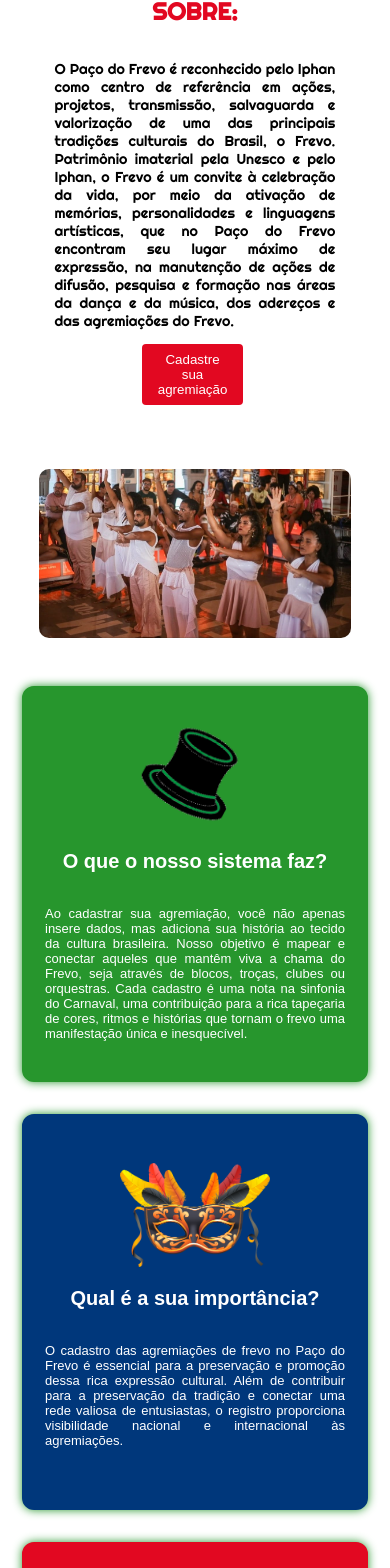
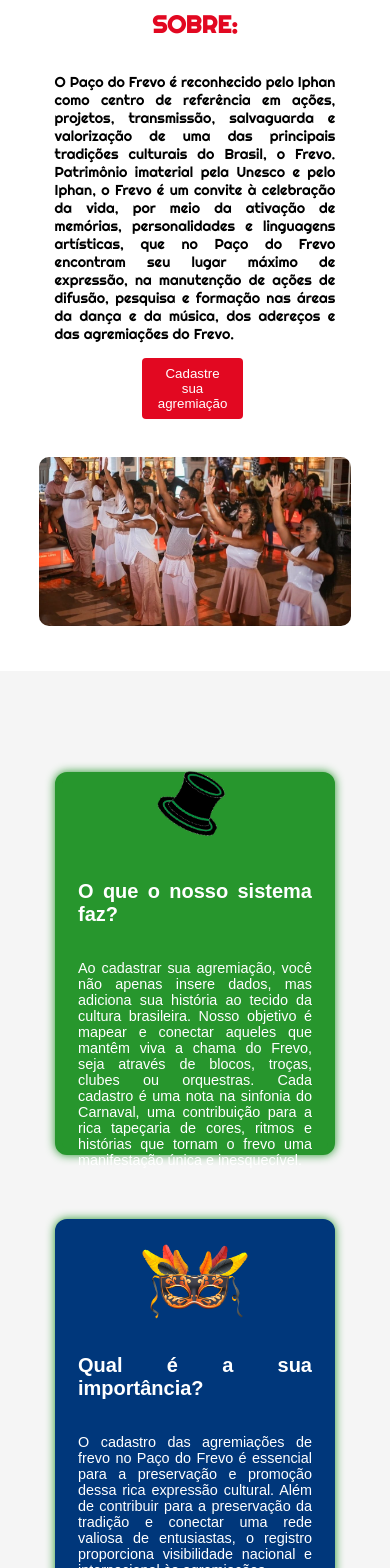
Before and after one commit to Esmyrna/frontend-paco-do-frevo, a React (Vite) app: page / in a window 390 px wide. Shown: the part 428-1996 px from the top of the page. Built offline with nearby package versions, Linux system fonts and the light colour scheme; a web font is replaced by a local one.

Commit message:
feat: criados mais pontos de responsividade

```diff
--- a/src/pages/Home/index.tsx
+++ b/src/pages/Home/index.tsx
@@ -13,6 +13,7 @@
 import {
   About,
   Card,
+  CardsContainer,
   CardText,
   ContainerInfosCard,
   Img,
@@ -46,11 +47,11 @@
           <source src={Video} type="video/mp4" />
         </VideoContainer>
 
-        <VideoSlogan backgroundColor="#000" width={"100vw"} height={"270px"}>
+        <VideoSlogan backgroundColor="#000" width={"50%"}>
           <VideoSlogan
             backgroundColor="#3c02028c"
-            width={"400px"}
-            height={"230px"}
+            width={"50%"}
+            isSecondary={true}
           >
             <Title Size="24px" textAlign="center" color="#fff">
               Venha fazer parte dessa história
@@ -94,12 +95,12 @@
           </SignUp>
         </About>
 
-        <About width="50%">
+        <About width="45%">
           <CarouselImage images={images} />
         </About>
       </TextAndCarouselContainer>
 
-      <TextAndCarouselContainer>
+      <CardsContainer>
         <Card
           boxShadow={`0px 15px 30px 45px ${BaseColors.vividGreen}`}
           backgroundColor={BaseColors.vividGreen}
@@ -111,7 +112,7 @@
               O que o nosso sistema faz?
             </CardText>
 
-            <CardText fontWeight={"400"} fontSize={"13px"}>
+            <CardText fontWeight={"400"} fontSize={"1rem"}>
               Ao cadastrar sua agremiação, você não apenas insere dados, mas
               adiciona sua história ao tecido da cultura brasileira. Nosso
               objetivo é mapear e conectar aqueles que mantêm viva a chama do
@@ -135,7 +136,7 @@
               Qual é a sua importância?
             </CardText>
 
-            <CardText fontWeight={"400"} fontSize={"13px"}>
+            <CardText fontWeight={"400"} fontSize={"1rem"}>
               O cadastro das agremiações de frevo no Paço do Frevo é essencial
               para a preservação e promoção dessa rica expressão cultural. Além
               de contribuir para a preservação da tradição e conectar uma rede
@@ -157,7 +158,7 @@
               Quem é o Paço do Frevo?
             </CardText>
 
-            <CardText fontWeight={"400"} fontSize={"13px"}>
+            <CardText fontWeight={"400"} fontSize={"1rem"}>
               O Paço do Frevo é mais do que um espaço cultural, é um templo
               dedicado à celebração e preservação de uma das expressões
               artísticas mais marcantes do Brasil: o frevo. Localizado no
@@ -166,7 +167,7 @@
             </CardText>
           </ContainerInfosCard>
         </Card>
-      </TextAndCarouselContainer>
+      </CardsContainer>
 
       <Section marginTop={"70px"} flexDirection="row">
         {/* Conteúdo aqui */}
--- a/src/pages/Home/style.ts
+++ b/src/pages/Home/style.ts
@@ -13,6 +13,7 @@
   flex-direction: ${(props) => props.flexDirection};
   width: 100%;
   margin-top: ${(props) => props.marginTop};
+  margin-bottom: 5vh;
 `;
 
 /** ????????? */
@@ -24,7 +25,8 @@
 export const VideoSlogan = styled.section<{
   backgroundColor: string;
   width: string;
-  height: string;
+  height?: string;
+  isSecondary?: boolean;
 }>`
   position: absolute;
   background-color: ${(props) => props.backgroundColor};
@@ -38,13 +40,20 @@
   border-radius: 12px;
   flex-direction: column;
   z-index: 0;
+  height: 50vh;
+  gap: 10%;
+
+  @media (width <= 1000px) {
+    height: ${(props) => props.isSecondary ? '15vh' : '20vh'};
+    width: ${(props) => props.isSecondary ? '60vw' : '70vw'};
+  }
 `;
 
 /** ?????????? */
 export const About = styled.section<{ width?: string }>`
-  width: ${(props) => props.width ?? '30vw'};
+  width: ${(props) => props.width ?? "30vw"};
   text-align: center;
-  margin: 2rem;
+  margin: 0.2rem;
   display: flex;
   flex-direction: column;
   align-items: flex-start;
@@ -66,7 +75,7 @@
 export const TextAbout = styled.p`
   text-align: justify;
   font-family: "Righteous", sans-serif;
-  font-size: 1.5rem;
+  font-size: 1.2rem;
   max-width: 80%;
 
   @media (width <= 1000px) {
@@ -92,15 +101,25 @@
   backgroundColor: string;
   boxShadow: string;
 }>`
-  width: 300px;
-  height: 350px;
+  width: 20vw;
+  height: 50vh;
   border: ${(props) => props.border};
   margin: 1rem;
   background-color: ${(props) => props.backgroundColor};
   border-radius: 12px;
   padding: 1rem;
   box-shadow: ${(props) => props.boxShadow};
-  animation: ${blinkAnimation} 2s infinite alternate; /* 2s de duração, infinito e alternado */
+  animation: ${blinkAnimation} 2s infinite alternate; //* 2s de duração, infinito e alternado
+
+  @media (width < 900px) {
+    width: 30vw;
+    height: 45vh;
+  }
+
+  @media (width < 720px) {
+    width: 60vw;
+    height: 40vh;
+  }
 `;
 
 export const ContainerInfosCard = styled.section`
@@ -109,6 +128,16 @@
   align-items: center;
   flex-direction: column;
   height: 100%;
+
+  @media (width < 900px) {
+    :first-child {
+      scale: 0.7;
+    }
+
+    :nth-child(3){
+      font-size: 0.9rem;
+    }
+  }
 `;
 
 export const SignUp = styled.section`
@@ -139,13 +168,31 @@
 of the container is changed to column. This means that the items inside the container will be
 stacked vertically instead of horizontally when the viewport is smaller. */
 export const TextAndCarouselContainer = styled.section`
-  width: 100vw;
+  width: 100%;
   display: flex;
   flex-direction: row;
   align-items: center;
   justify-content: center;
 
-  @media (width <= 1000px) {
+  margin-bottom: 5vh;
+
+  @media (width < 720px) {
     flex-direction: column;
+    gap: 2rem;
   }
-`
+`;
+
+export const CardsContainer = styled.section`
+  display: flex;
+  flex-direction: row;
+  justify-content: space-around;
+  align-items: center;
+  width: 100%;
+  background-color: #f5f5f5;
+  padding: 10vh 0;
+
+  @media (width < 720px) {
+    flex-direction: column;
+    gap: 2rem;
+  }
+`;
```
